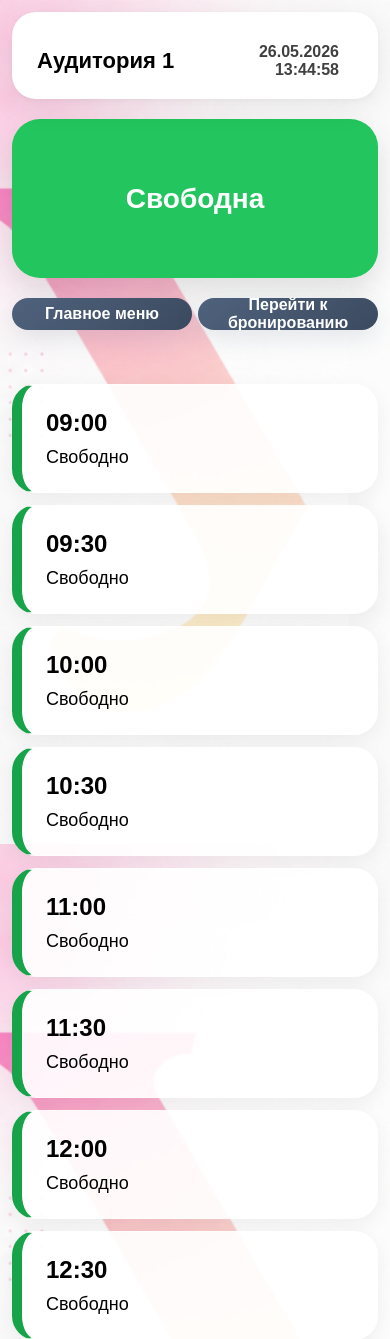
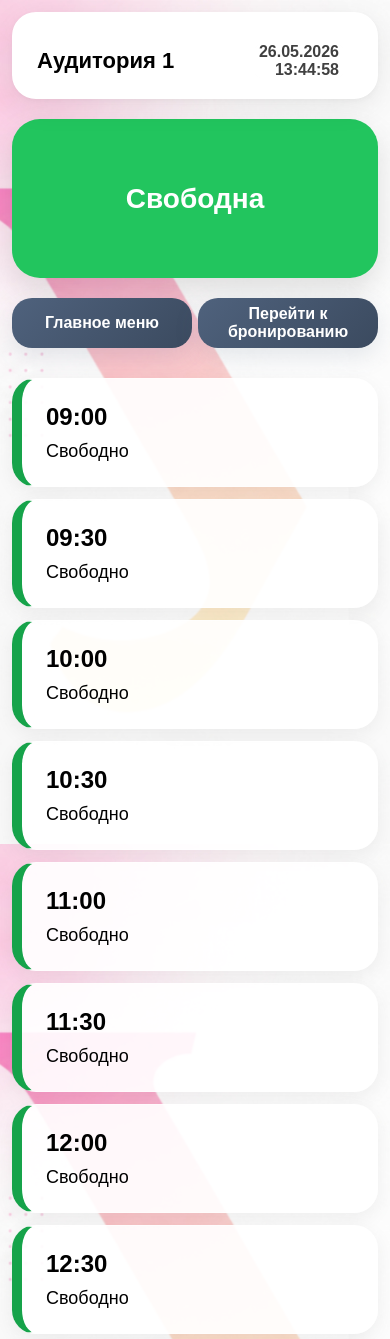
Before and after one commit to Seraphim555/room-booking, a Flask app: page /room/1 in a window 390 px wide. Shown: the top 1339 px of the page. Run offline with Flask 3, Linux system fonts and the light colour scheme.

Commit message:
Fix slot spacing

```diff
--- a/static/style.css
+++ b/static/style.css
@@ -109,7 +109,7 @@ input {
 
     margin-bottom: 24px;
 
-    margin-top: 20px;
+    margin-top: 14px;
 
     padding: 18px 24px;
 
@@ -375,7 +375,15 @@ input {
     .buttons-wrapper .switch-page-btn {
     flex: 1;
     text-align: center;
-    max-height: 30px;
+    max-height: 50px;
+    }
+
+    .admin-slots {
+        margin-top: 6px;
+    }
+
+    .room-slots {
+        margin-top: 6px;
     }
 
 }
```
